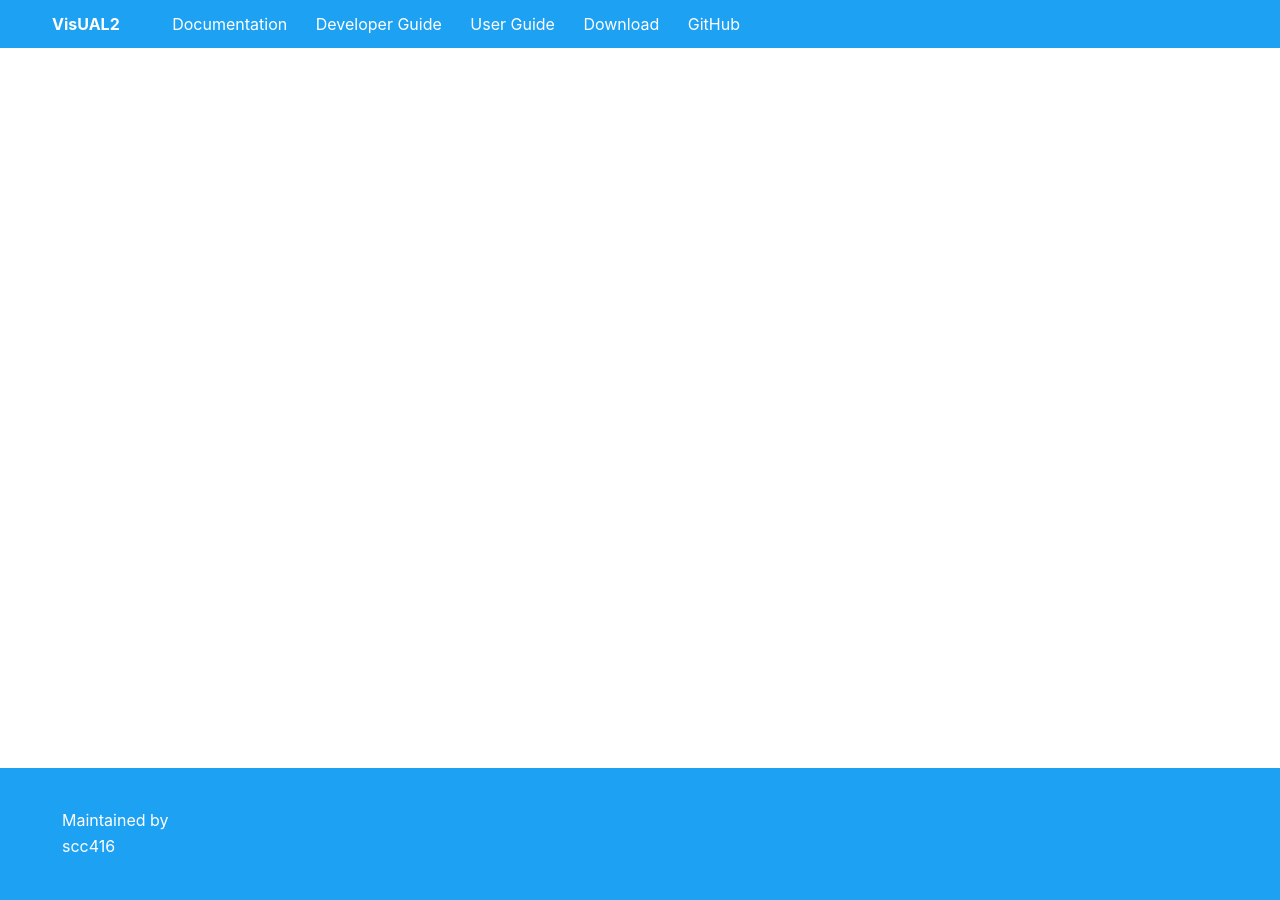
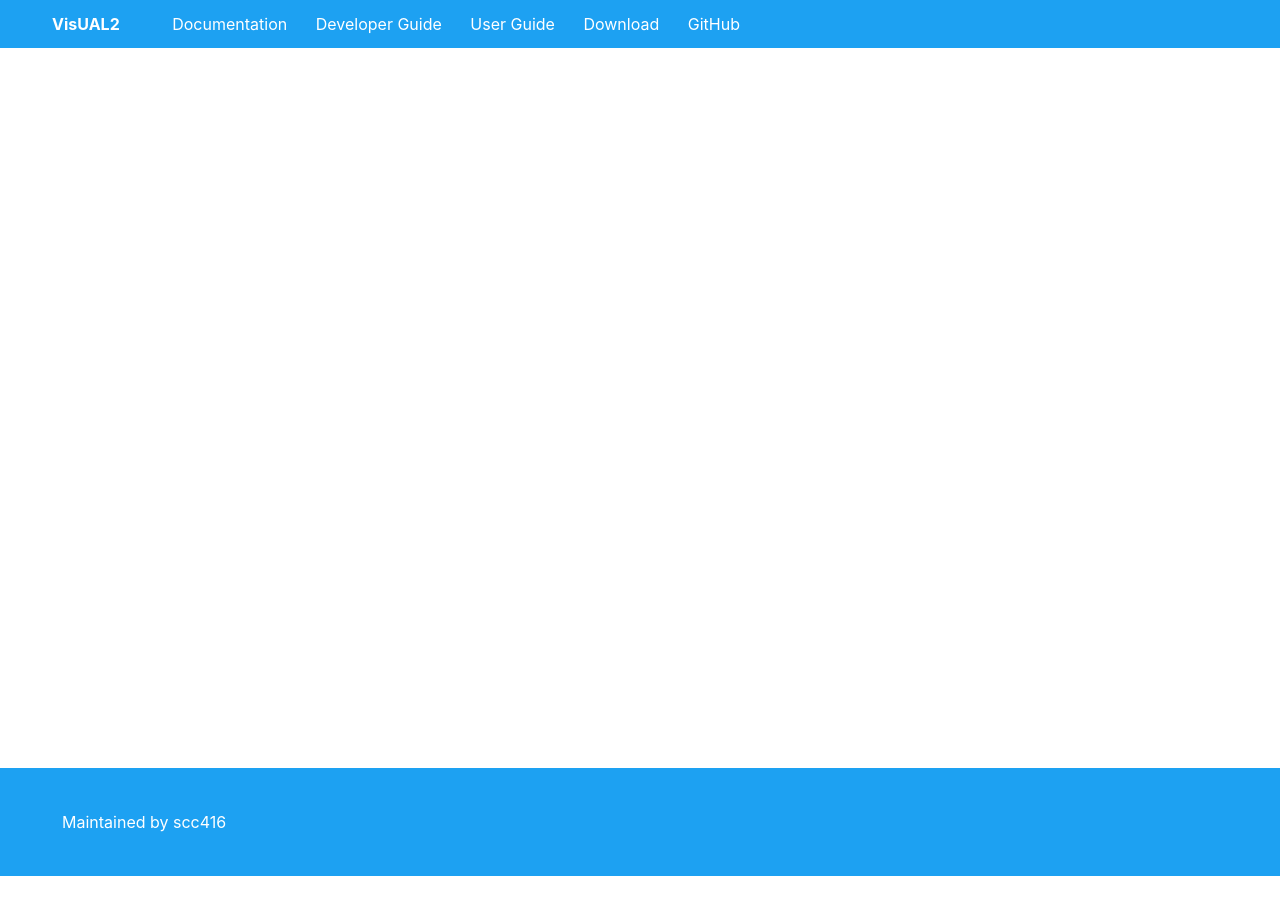
Before and after one commit to scc416/VisUAL2-doc, a Jekyll site: the page built from index.html, in a window 1280 px wide and 900 px high, scrolled down 2503 px. Built offline with Jekyll 4.4.1, drawn with Linux system fonts in a browser that asks for light colours; after the commit the page ends 3379 px from its top, so only the background shows below that.

Commit message:
Update default.html

```diff
--- a/_layouts/default.html
+++ b/_layouts/default.html
@@ -96,7 +96,7 @@
     <div class="footer">
         <div class="Grid container">
             <div class="Grid-cell footer-cell u-size1of4">
-               Maintained by <a class="foot-link" href="https://github.com/scc416" target="_blank"> scc416</a>
+               <a class="foot-link" href="https://github.com/scc416" target="_blank">Maintained by scc416</a>
             </div>
         </div>
     </div> <!-- End of Footer -->
```
